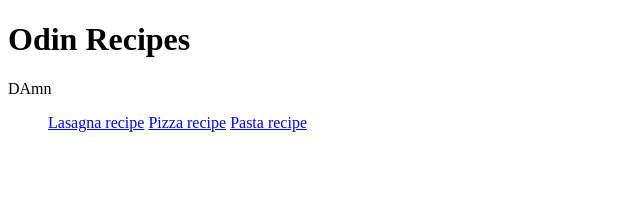
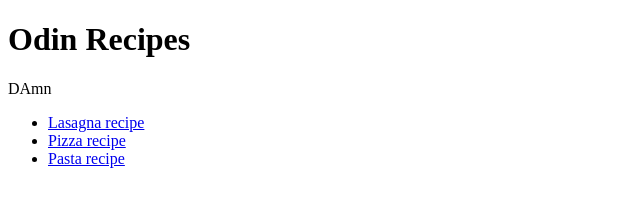
Before and after one commit to ChitanyaBharathi/odin-recipes, a plain HTML site: page index.html in a window 1280 px wide. Shown: the whole page, without its empty margins (0-640 px from the left). Drawn offline with Linux system fonts and the light colour scheme.

Commit message:
fixed it all

```diff
--- a/index.html
+++ b/index.html
@@ -12,9 +12,9 @@
 
     </p>
     <ul>
-    <a href="recipes/lasagna.html">Lasagna recipe</a>
-    <a href="recipes/pizza.html">Pizza recipe</a>
-    <a href="recipes/pasta.html">Pasta recipe</a>
+    <li><a href="recipes/lasagna.html">Lasagna recipe</a></li>
+    <li><a href="recipes/pizza.html">Pizza recipe</a></li>
+    <li><a href="recipes/pasta.html">Pasta recipe</a></li>
     </ul>
 </body>
 </html>
```
